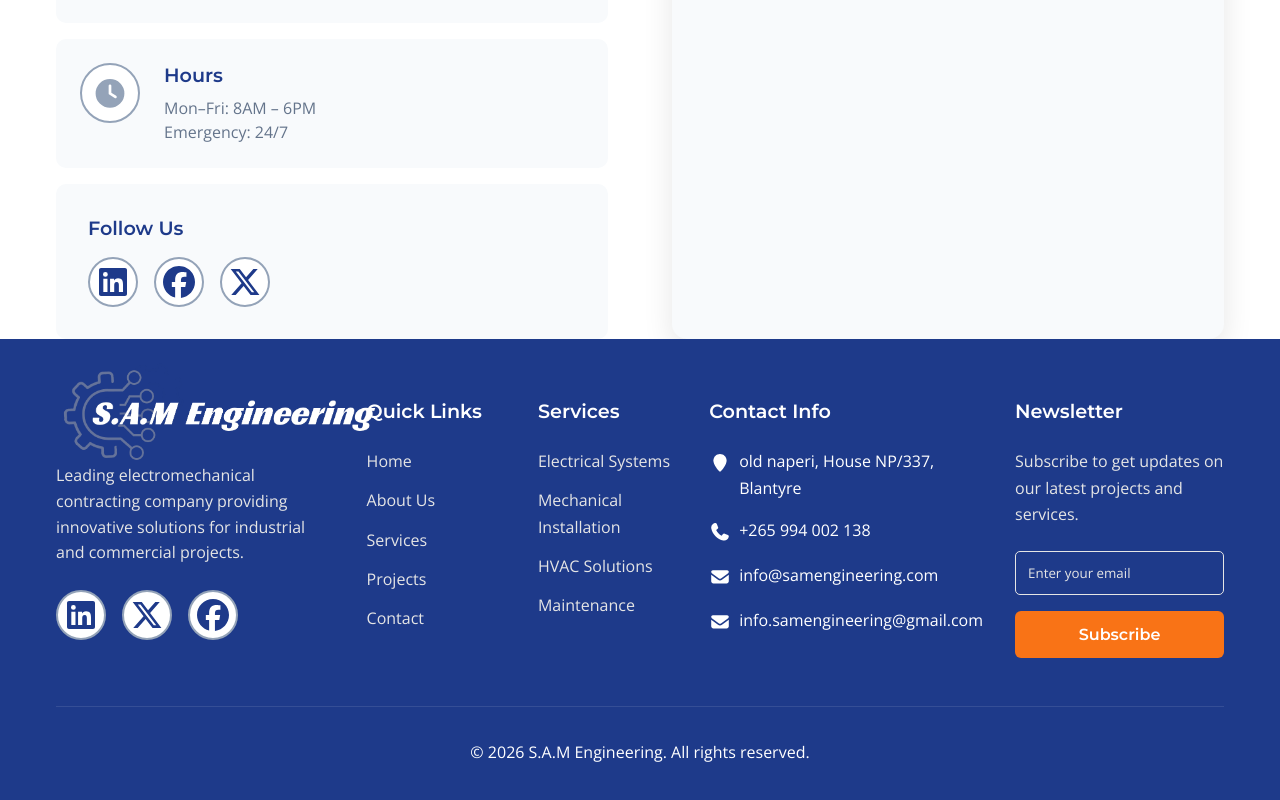
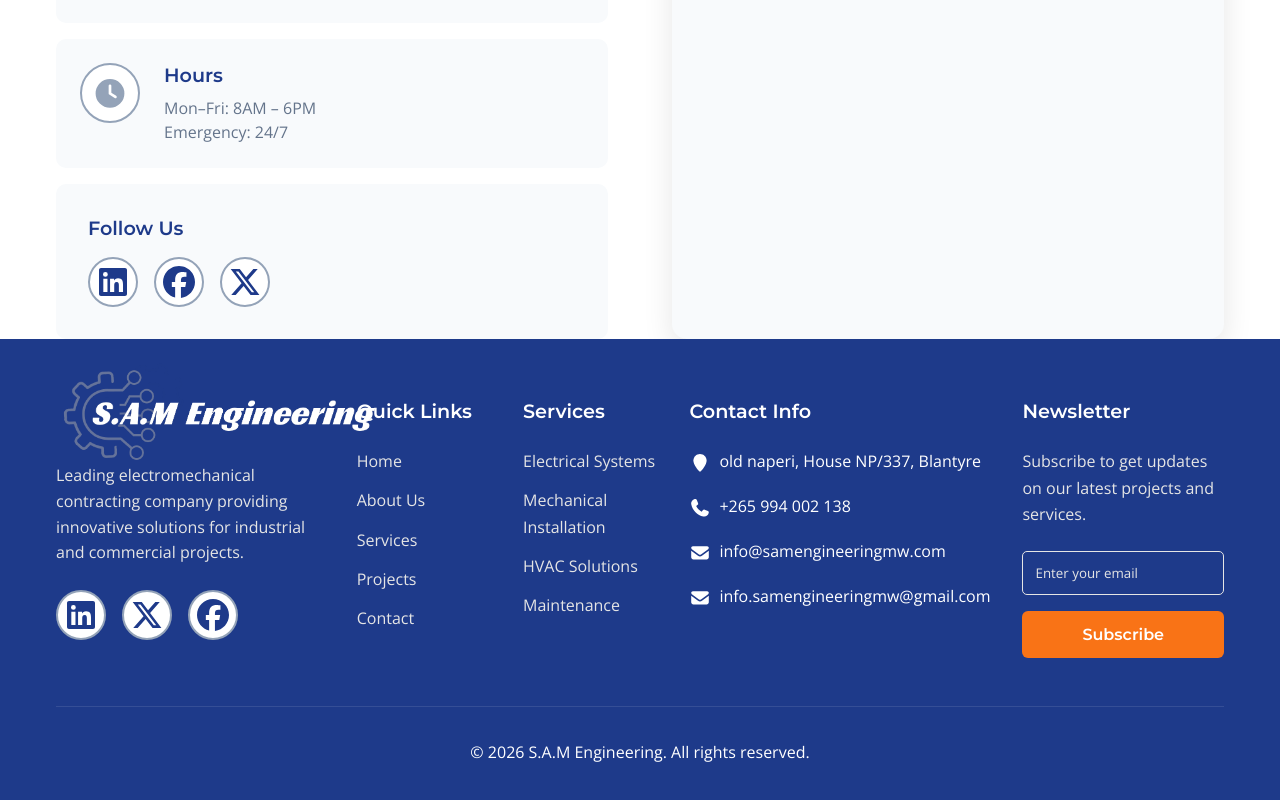
Before and after one commit to Emmanuel0017/samengineering, a React (Create React App) app: page /contact in a window 1280 px wide. Shown: the part 1253-2053 px from the top of the page. Built offline with nearby package versions, Linux system fonts and the light colour scheme.

Commit message:
Updated email links in Footer.tsx

```diff
--- a/src/components/Footer.tsx
+++ b/src/components/Footer.tsx
@@ -60,11 +60,11 @@ const Footer: React.FC = () => {
               </div>
               <div className="f-contact-item">
                 <span className="f-contact-icon"><FontAwesomeIcon icon={faEnvelope}/></span>
-                <a href="mailto:info@samengineering.com">info@samengineering.com</a>
+                <a href="mailto:info@samengineeringmw.com">info@samengineeringmw.com</a>
               </div>
               <div className="f-contact-item">
                 <span className="f-contact-icon"><FontAwesomeIcon icon={faEnvelope}/></span>
-                <a href="mailto:info.samengineering@gmail.com">info.samengineering@gmail.com</a>
+                <a href="mailto:info.samengineeringmw@gmail.com">info.samengineeringmw@gmail.com</a>
               </div>
             </div>
           </div>
```
